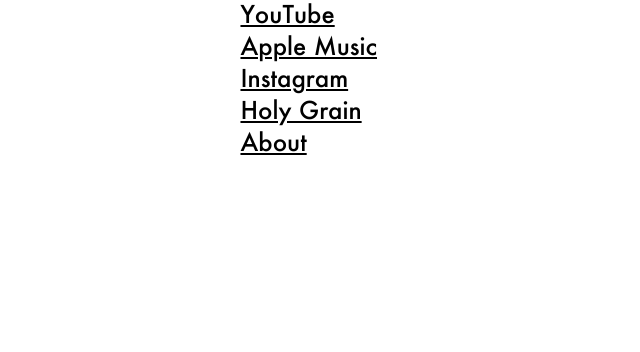
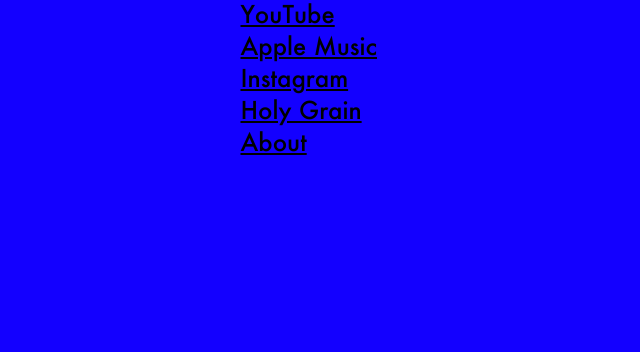
Before and after one commit to bamichoi/wormol, a plain HTML site: page index.html in a window 1280 px wide. Shown: the part 418-770 px from the top of the page, without its empty margins (320-960 px from the left). Drawn offline with Linux system fonts and the light colour scheme.

Commit message:
test position

```diff
--- a/css/index.css
+++ b/css/index.css
@@ -1,4 +1,5 @@
 body {
+  background-color: #1300ff;
   display: flex;
   flex-direction: column;
   align-items: center;
```
